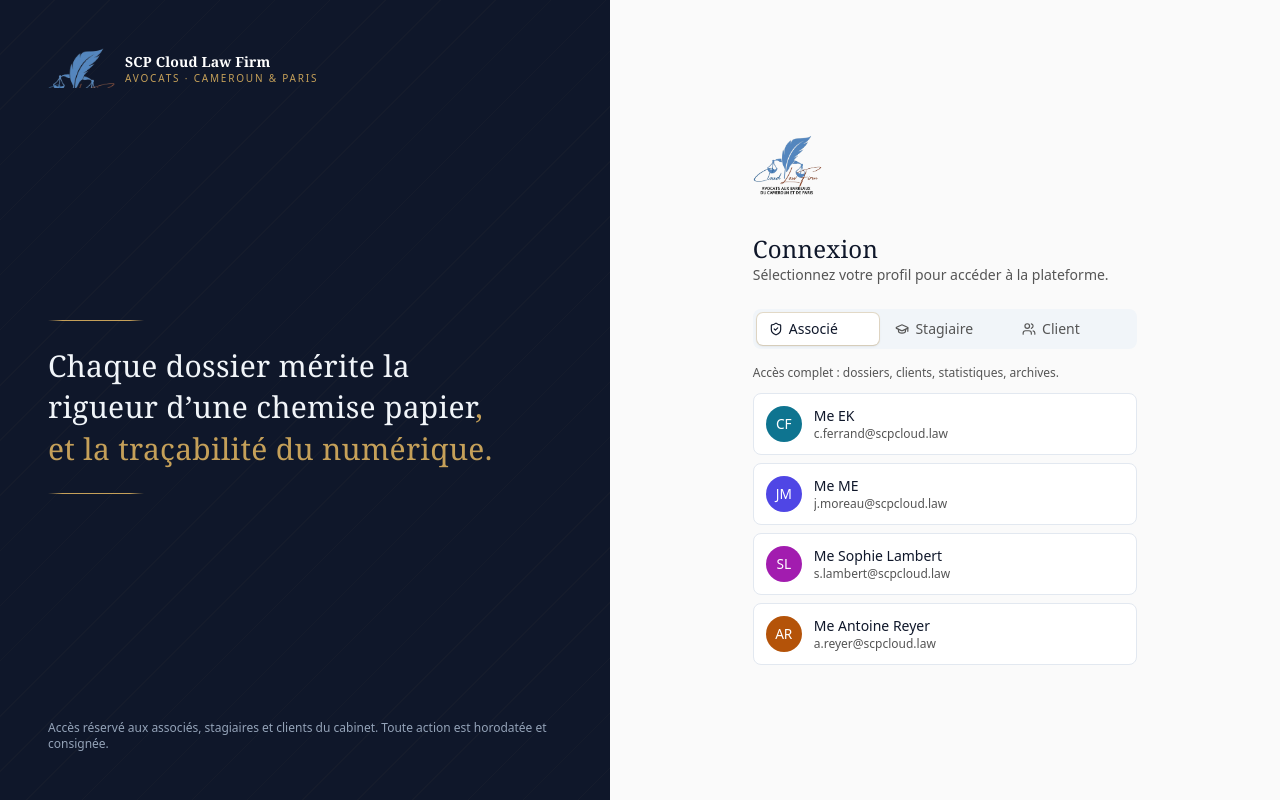
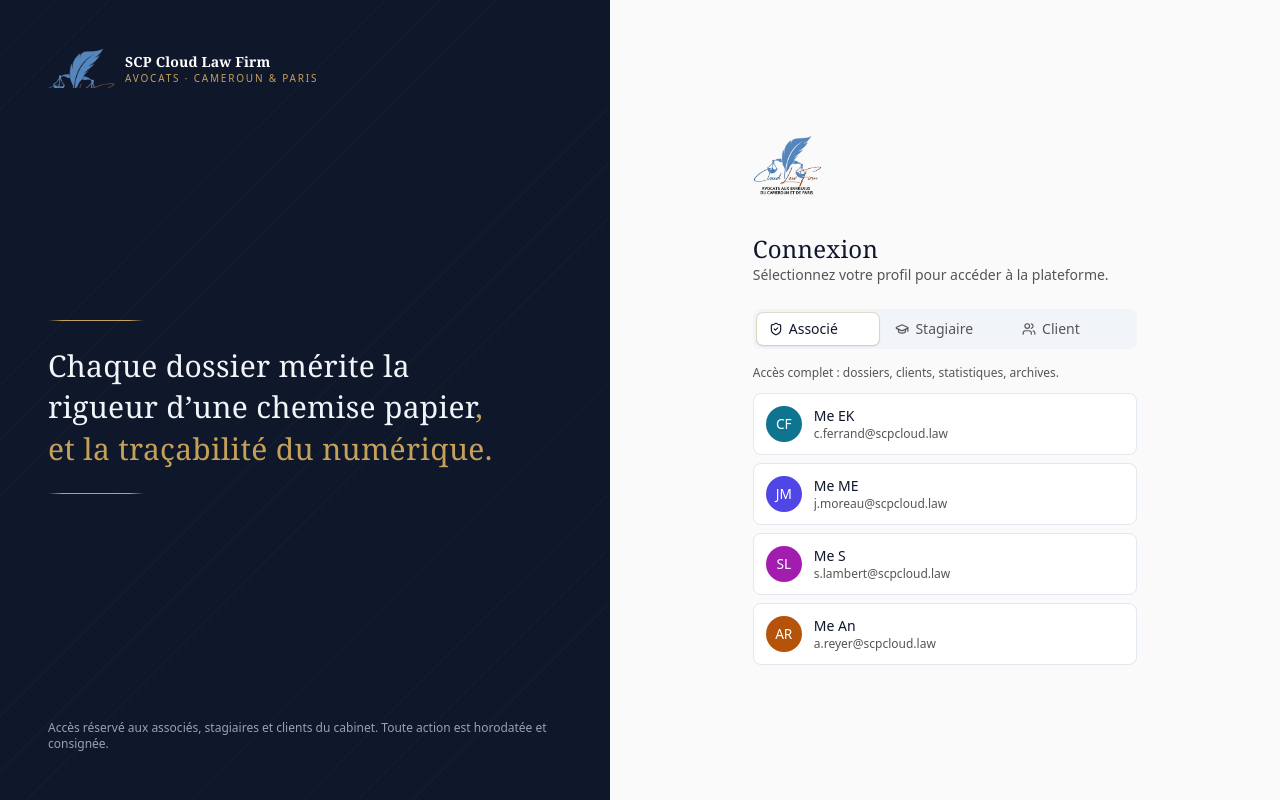
Before and after one commit to jrw04/SCP-firm, a Next.js app in the folder scp-cloud-law-firm/: page / in a window 1280 px wide. Built offline with nearby package versions, Linux system fonts and the light colour scheme.

Commit message:
Description de votre modification (ex: Changement de couleur du bouton)

```diff
--- a/scp-cloud-law-firm/data/mockData.ts
+++ b/scp-cloud-law-firm/data/mockData.ts
@@ -28,8 +28,8 @@ const iso = (deltaDays: number, hour = 9, minute = 0) => {
 export const USERS: User[] = [
   { id: "assoc-1", name: "Me EK", email: "c.ferrand@scpcloud.law", role: "ASSOCIATE", initials: "CF", color: "#0E7490" },
   { id: "assoc-2", name: "Me ME", email: "j.moreau@scpcloud.law", role: "ASSOCIATE", initials: "JM", color: "#4F46E5" },
-  { id: "assoc-3", name: "Me Sophie Lambert", email: "s.lambert@scpcloud.law", role: "ASSOCIATE", initials: "SL", color: "#A21CAF" },
-  { id: "assoc-4", name: "Me Antoine Reyer", email: "a.reyer@scpcloud.law", role: "ASSOCIATE", initials: "AR", color: "#B45309" },
+  { id: "assoc-3", name: "Me S", email: "s.lambert@scpcloud.law", role: "ASSOCIATE", initials: "SL", color: "#A21CAF" },
+  { id: "assoc-4", name: "Me An", email: "a.reyer@scpcloud.law", role: "ASSOCIATE", initials: "AR", color: "#B45309" },
   { id: "intern-1", name: "Nora Haddad", email: "n.haddad@scpcloud.law", role: "INTERN", initials: "NH", color: "#0F766E" },
   { id: "intern-2", name: "Louis Petit", email: "l.petit@scpcloud.law", role: "INTERN", initials: "LP", color: "#334155" },
   { id: "intern-3", name: "Maya Girard", email: "m.girard@scpcloud.law", role: "INTERN", initials: "MG", color: "#7C3AED" },
```
